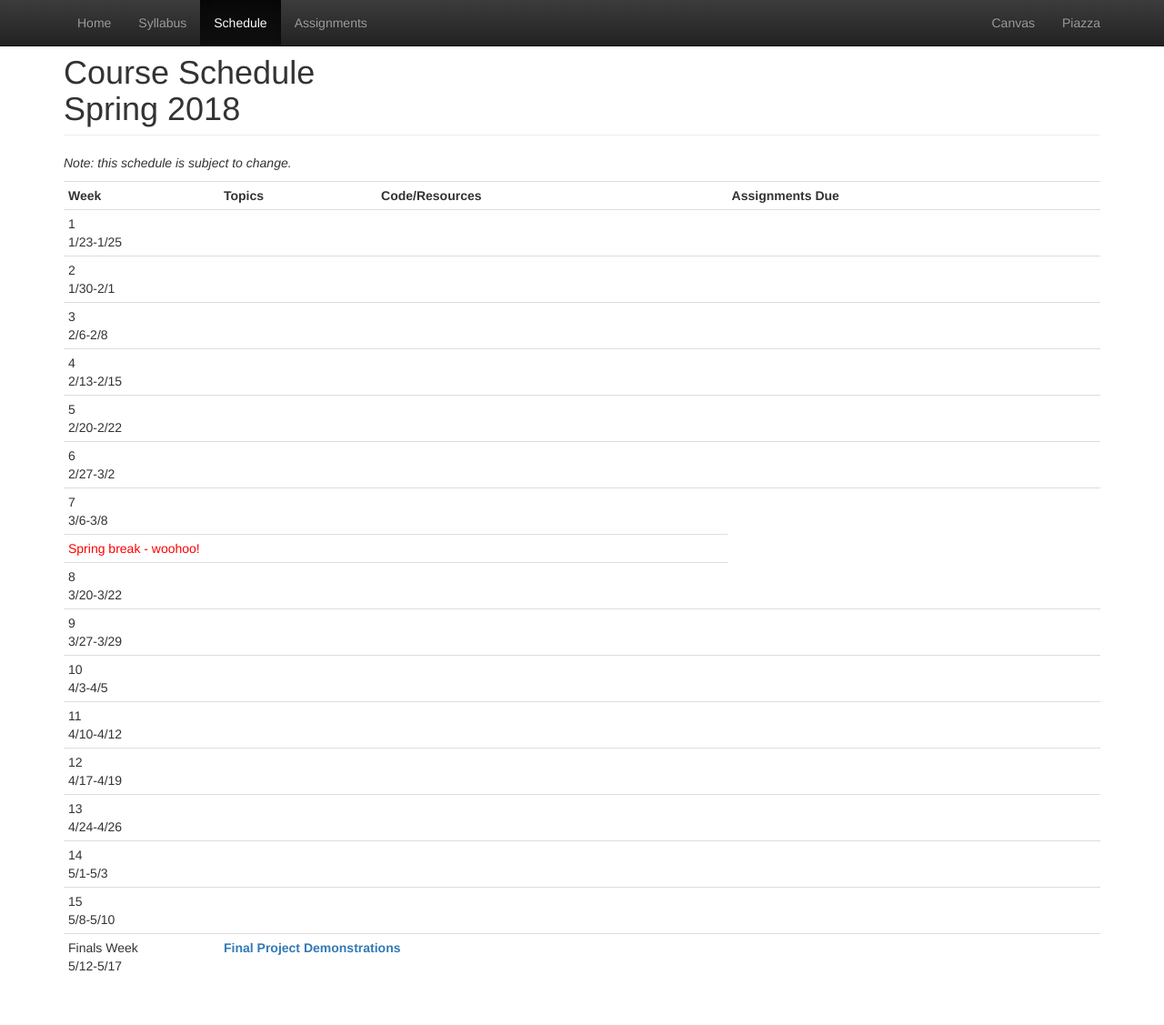
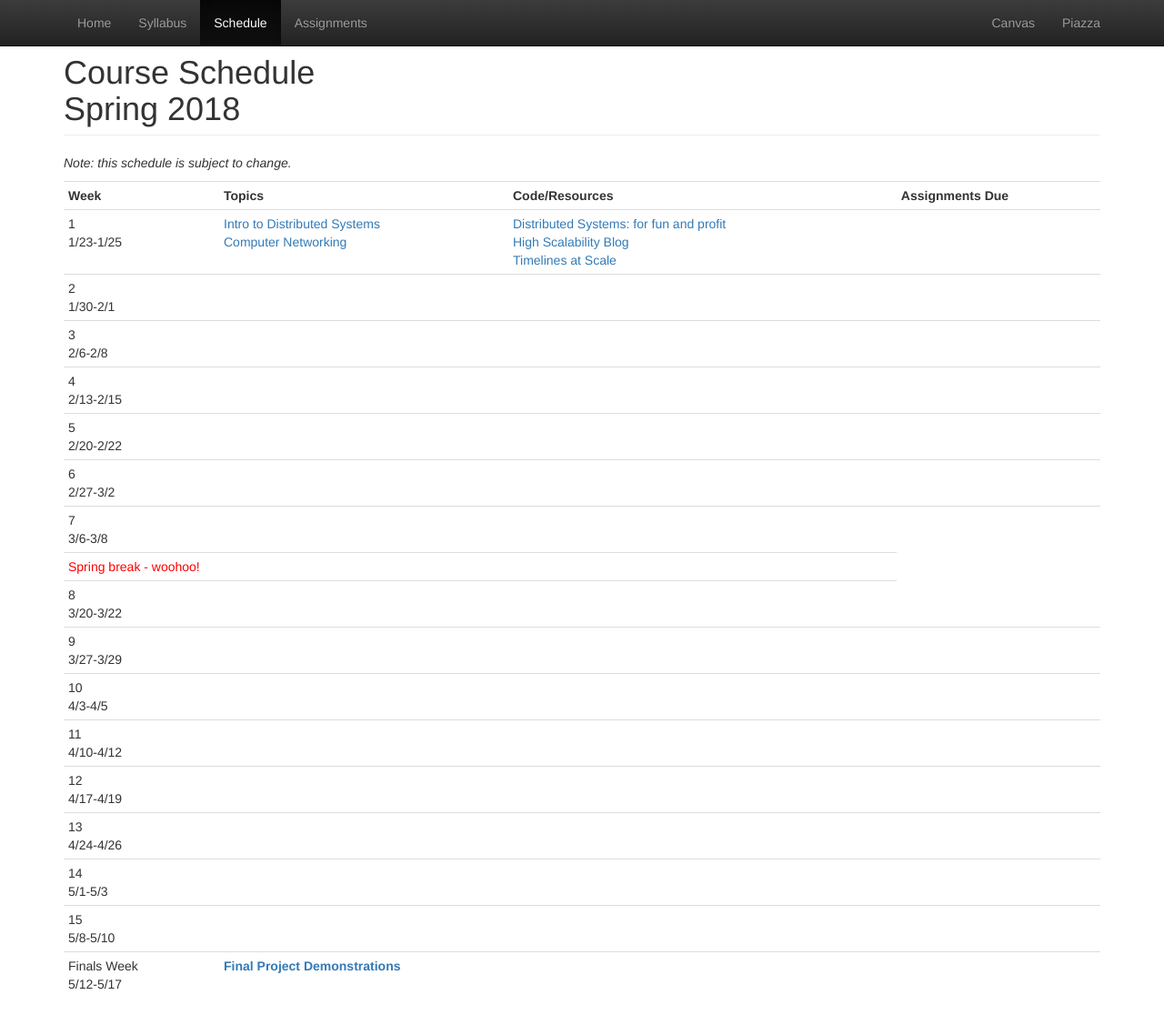
Before and after one commit to CS682-S18/cs682-s18.github.io, a Jekyll site: the page built from schedule.html, in a window 1280 px wide and 1137 px high. Shown: the top 1127 px of the window at 91% size. Built offline with Jekyll 4.4.1, drawn with Linux system fonts in a browser that asks for light colours.

Commit message:
adding links to week 1 materials

```diff
--- a/schedule.html
+++ b/schedule.html
@@ -19,8 +19,13 @@ title: Schedule
 		<tr>
 			<td>1<br/>1/23-1/25</td>
 			<td>
+				<a href="https://docs.google.com/presentation/d/18i5JzRydsyUum31dsCgtUo04z-a7KXqo9omco2rvv6s/edit">Intro to Distributed Systems</a><br/>
+				<a href="https://github.com/srollins/software-dev-materials/blob/master/notes/advanced/networking.md">Computer Networking</a><br/>
 			</td>
 			<td>
+				<a href="http://book.mixu.net/distsys/">Distributed Systems: for fun and profit</a><br/>
+				<a href="http://highscalability.com/">High Scalability Blog</a><br/>
+				<a href="https://www.infoq.com/presentations/Twitter-Timeline-Scalability">Timelines at Scale</a><br/>
 			</td>
 			<td>
 			</td>
```
